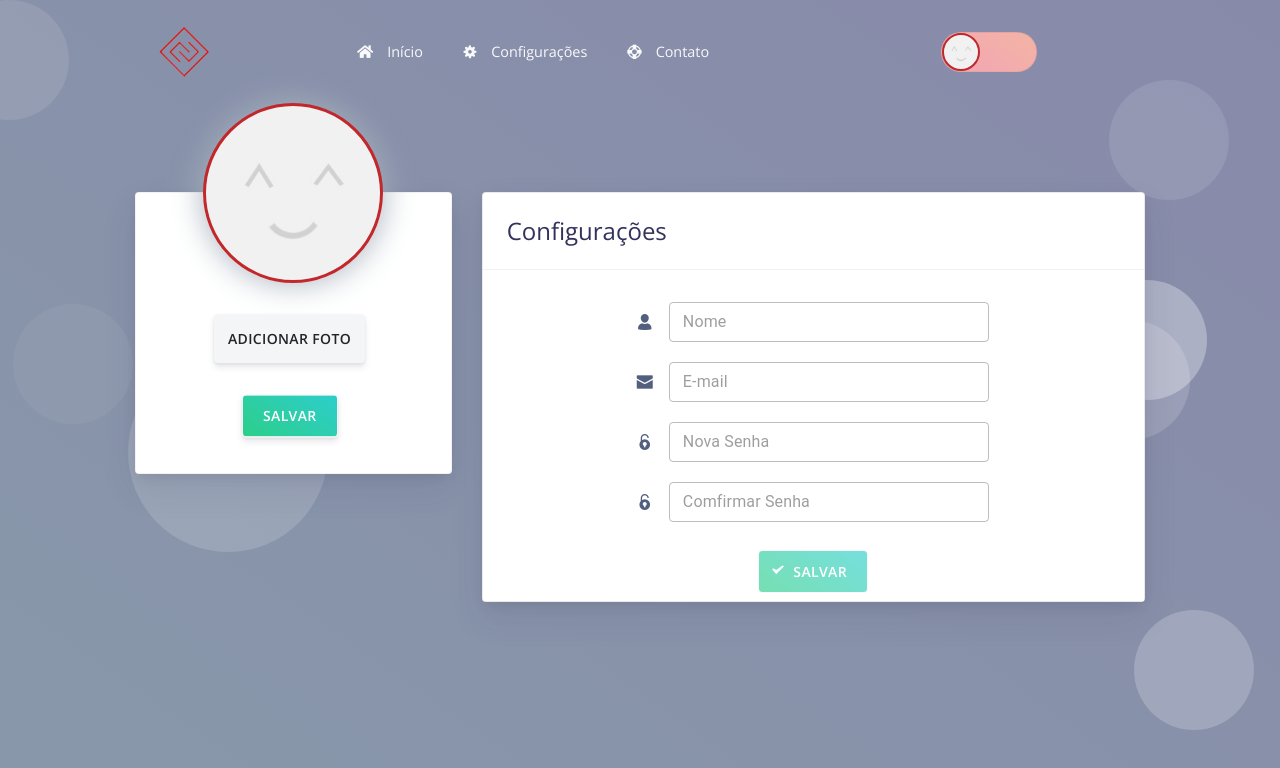
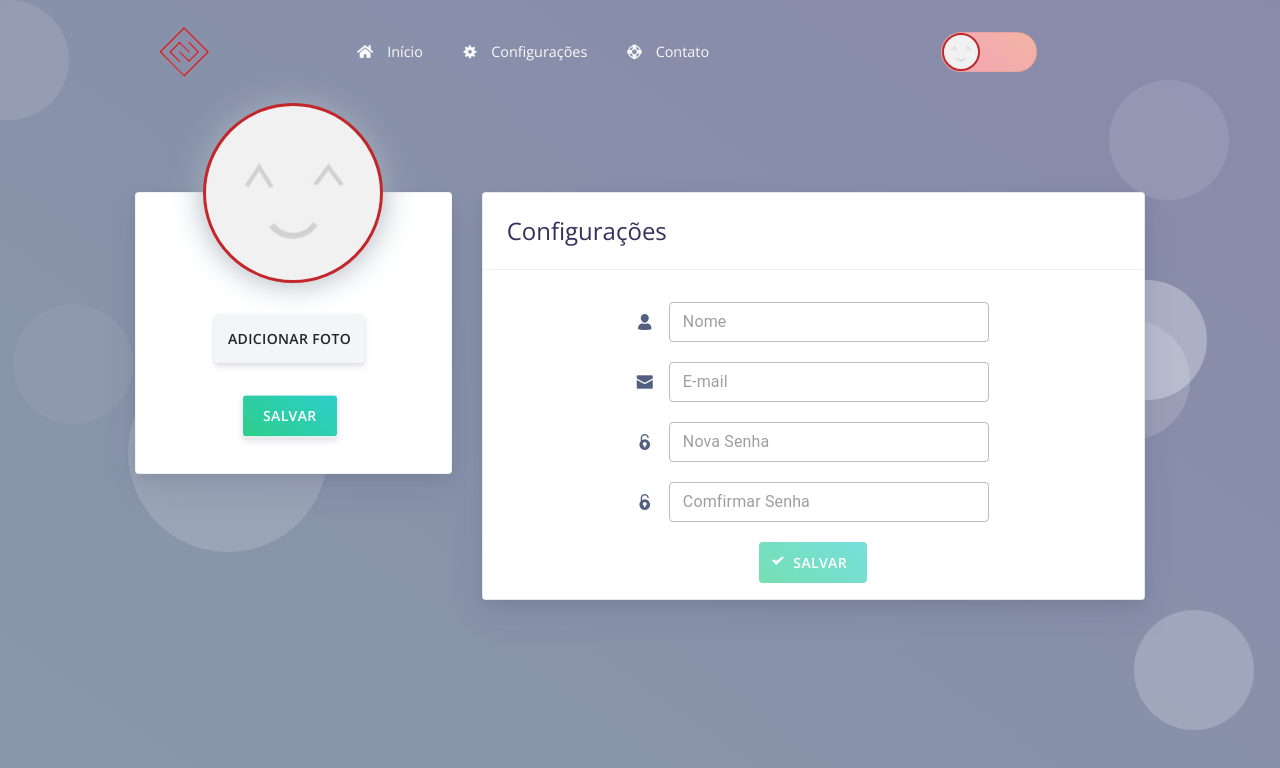
Before and after one commit to theovictor/curriculoweb, a React (Create React App) app: page /configuracao in a window 1280 px wide. Shown: the top 768 px of the page. Built offline with nearby package versions, Linux system fonts and the light colour scheme; no server answers; sample sign-in values are in the browser's storage; what pdfmake would draw is missing.

Commit message:
arrumado estilo do button

```diff
--- a/src/components/Configuracao/AccountSettings.js
+++ b/src/components/Configuracao/AccountSettings.js
@@ -141,7 +141,7 @@ export default function AccountSettings() {
                     </Col>
                   </Row>
                   <Row className="justify-content-center">
-                    <Button className="btn-icon float-right mt-2 bg-gradient-success text-white" onClick={() => { }} disabled>
+                    <Button className="btn-icon mb-2 bg-gradient-success text-white border-0" disabled>
                       <span className="btn-inner--icon">
                         <i className="ni ni-check-bold ml--2" />
                       </span>
```
